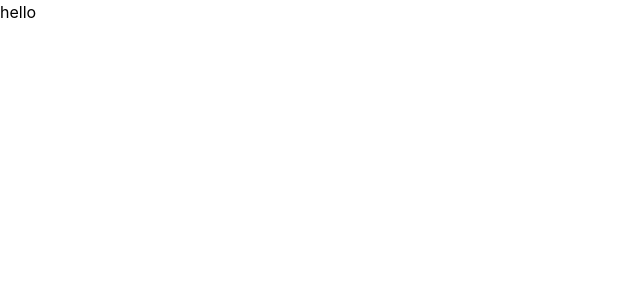
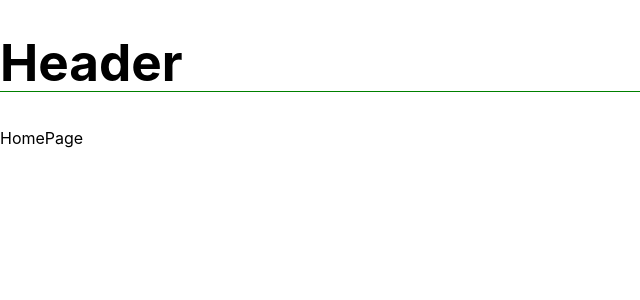
Before and after one commit to pedroduke/products-app, a React (Vite) app: page / in a window 1280 px wide. Shown: the top 300 px of the page, without its empty margins (0-640 px from the left). Built offline with nearby package versions, Linux system fonts and the light colour scheme.

Commit message:
init route config

```diff
--- a/package.json
+++ b/package.json
@@ -9,9 +9,6 @@
     "preview": "vite preview"
   },
   "dependencies": {
-    "axios": "^1.3.4",
-    "mobx": "^6.8.0",
-    "mobx-react": "^7.6.0",
     "react": "^18.2.0",
     "react-dom": "^18.2.0",
     "react-router-dom": "^6.8.2"
--- a/src/App.tsx
+++ b/src/App.tsx
@@ -1,7 +1,21 @@
+import { Routes, Route } from 'react-router-dom';
+
 import './App.css';
 
+import Header from './components/Header';
+import HomePage from './pages/HomePage';
+import ProductDetailPage from './pages/ProductDetailPage';
+
 function App() {
-  return <div>hello</div>;
+  return (
+    <>
+      <Header />
+      <Routes>
+        <Route path='/' element={<HomePage />} />
+        <Route path='/product/:id' element={<ProductDetailPage />} />
+      </Routes>
+    </>
+  );
 }
 
 export default App;
--- /dev/null
+++ b/src/components/Header.tsx
@@ -0,0 +1,5 @@
+const Header = () => {
+  return <h1 style={{ borderBottom: '1px solid green' }}>Header</h1>;
+};
+
+export default Header;
--- a/src/main.tsx
+++ b/src/main.tsx
@@ -1,10 +1,13 @@
 import React from 'react';
 import ReactDOM from 'react-dom/client';
+import { BrowserRouter } from 'react-router-dom';
 import App from './App';
 import './index.css';
 
 ReactDOM.createRoot(document.getElementById('root') as HTMLElement).render(
   <React.StrictMode>
-    <App />
+    <BrowserRouter>
+      <App />
+    </BrowserRouter>
   </React.StrictMode>
 );
--- /dev/null
+++ b/src/pages/HomePage.tsx
@@ -0,0 +1,5 @@
+const HomePage = () => {
+  return <div>HomePage</div>;
+};
+
+export default HomePage;
--- /dev/null
+++ b/src/pages/ProductDetailPage.tsx
@@ -0,0 +1,5 @@
+const ProductDetailPage = () => {
+  return <div>ProductDetailPage</div>;
+};
+
+export default ProductDetailPage;
```
Also changed, not shown: src/stores/ProductStore.tsx (added).
